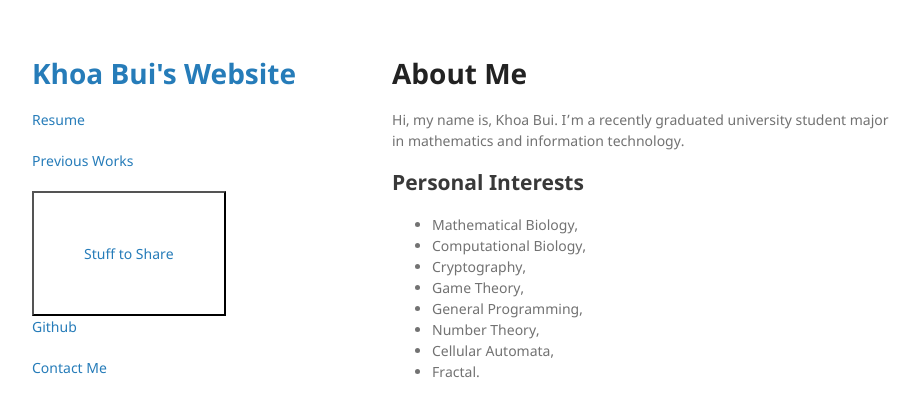
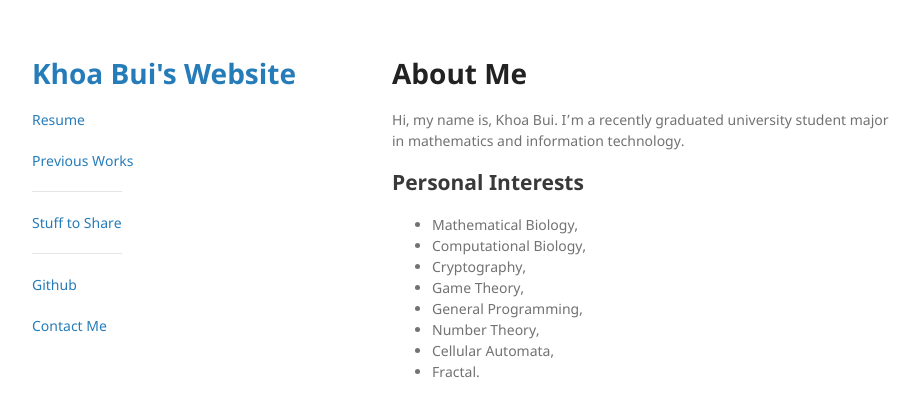
Before and after one commit to khoabuiv/khoabuiv.github.io, a Jekyll site: the page built from index.md, in a window 1280 px wide. Shown: the top 417 px of the page, without its empty margins (178-1098 px from the left). Built offline with Jekyll 4.4.1, drawn with Linux system fonts in a browser that asks for light colours; our own code applies the rules of GitHub Pages for plain Markdown files.

Commit message:
Update jekyll-theme-minimal.scss

```diff
--- a/_sass/jekyll-theme-minimal.scss
+++ b/_sass/jekyll-theme-minimal.scss
@@ -133,8 +133,10 @@ header .dropbtn {
   position: static;
   -webkit-font-smoothing:subpixel-antialiased;
   font: 14px/1.5 "Noto Sans", "Helvetica Neue", Helvetica, Arial, sans-serif;
-  font-weight:400;
-  padding:50px;
+  border:1px solid #e5e5e5;
+  border-width:1px 0;
+  padding:20px 0;
+  margin:0 0 20px;
 }
 
 header .dropdown {
@@ -263,10 +265,10 @@ footer {
   }
 
   section {
-    border:1px solid #e5e5e5;
-    border-width:1px 0;
-    padding:20px 0;
-    margin:0 0 20px;
+      border:1px solid #e5e5e5;
+      border-width:1px 0;
+      padding:20px 0;
+      margin:0 0 20px;
   }
 
   header a small {
```
